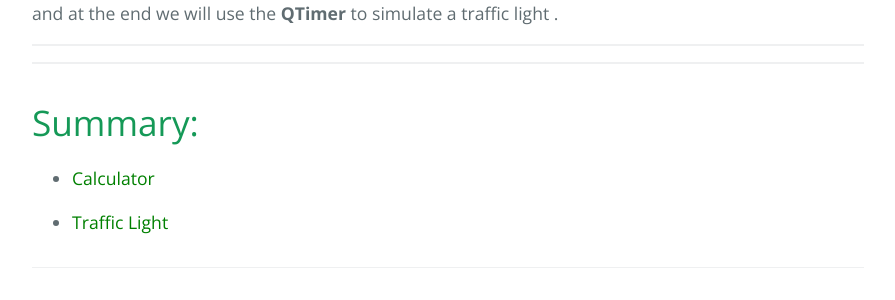
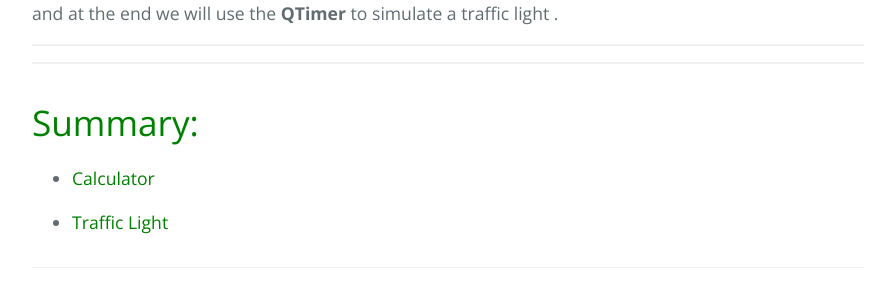
Before and after one commit to ASHellos/C-GUI-Programming-with-QT-PJ2, a Jekyll site: the page built from another-page.md, in a window 1280 px wide. Shown: the part 1186-1486 px from the top of the page, without its empty margins (192-1087 px from the left). Built offline with Jekyll 4.4.1, drawn with Linux system fonts in a browser that asks for light colours; our own code applies the rules of GitHub Pages for plain Markdown files.

Commit message:
Update another-page.md

```diff
--- a/another-page.md
+++ b/another-page.md
@@ -20,7 +20,7 @@ and at the end we will use the **QTimer** to simulate a traffic light .
 
  * * *
  * * *
-# Summary:
+# <span style="color:green"> Summary:</span>
  * <span style="color:green"> Calculator</span>
 
  * <span style="color:green"> Traffic Light</span>
```
